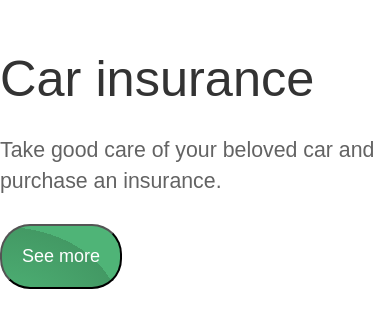
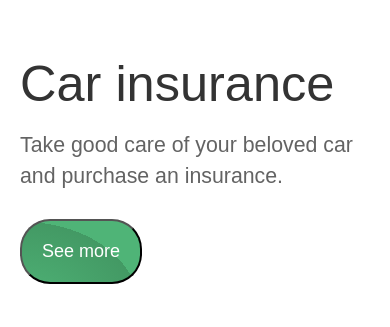
Before and after one commit to aleksiliu/react-front-end-coding-task, a React (Create React App) app: page / in a window 390 px wide. Shown: the part 253-580 px from the top of the page. Built offline with nearby package versions, Linux system fonts and the light colour scheme.

Commit message:
Add media queries

```diff
--- a/src/App.css
+++ b/src/App.css
@@ -40,6 +40,7 @@
 
 .content {
   max-width: 1200px;
+  padding: 0 20px;
 }
 
 p {
@@ -57,7 +58,7 @@
 h2,
 h3,
 h4 {
-  margin: 0 0 0.5em;
+  margin: 0 0 0.3em;
   font-weight: inherit;
   line-height: 1.2;
 }
@@ -91,3 +92,9 @@
   grid-template-columns: 1fr 1fr 1fr;
   margin: 20px 0;
 }
+
+@media (max-width: 767px) {
+  form {
+    grid-template-columns: 1fr;
+  }
+}
--- a/src/components/Modal.css
+++ b/src/components/Modal.css
@@ -18,7 +18,6 @@
   display: flex;
   flex-direction: column;
   align-items: center;
-  padding: 40px;
 }
 
 .show {
--- a/src/index.css
+++ /dev/null
@@ -1,14 +0,0 @@
-body {
-  margin: 0;
-  padding: 0;
-  font-family: -apple-system, BlinkMacSystemFont, "Segoe UI", "Roboto", "Oxygen",
-    "Ubuntu", "Cantarell", "Fira Sans", "Droid Sans", "Helvetica Neue",
-    sans-serif;
-  -webkit-font-smoothing: antialiased;
-  -moz-osx-font-smoothing: grayscale;
-}
-
-code {
-  font-family: source-code-pro, Menlo, Monaco, Consolas, "Courier New",
-    monospace;
-}
--- a/src/index.js
+++ b/src/index.js
@@ -1,6 +1,5 @@
 import React from 'react';
 import ReactDOM from 'react-dom';
-import './index.css';
 import App from './App';
 import * as serviceWorker from './serviceWorker';
 
```
